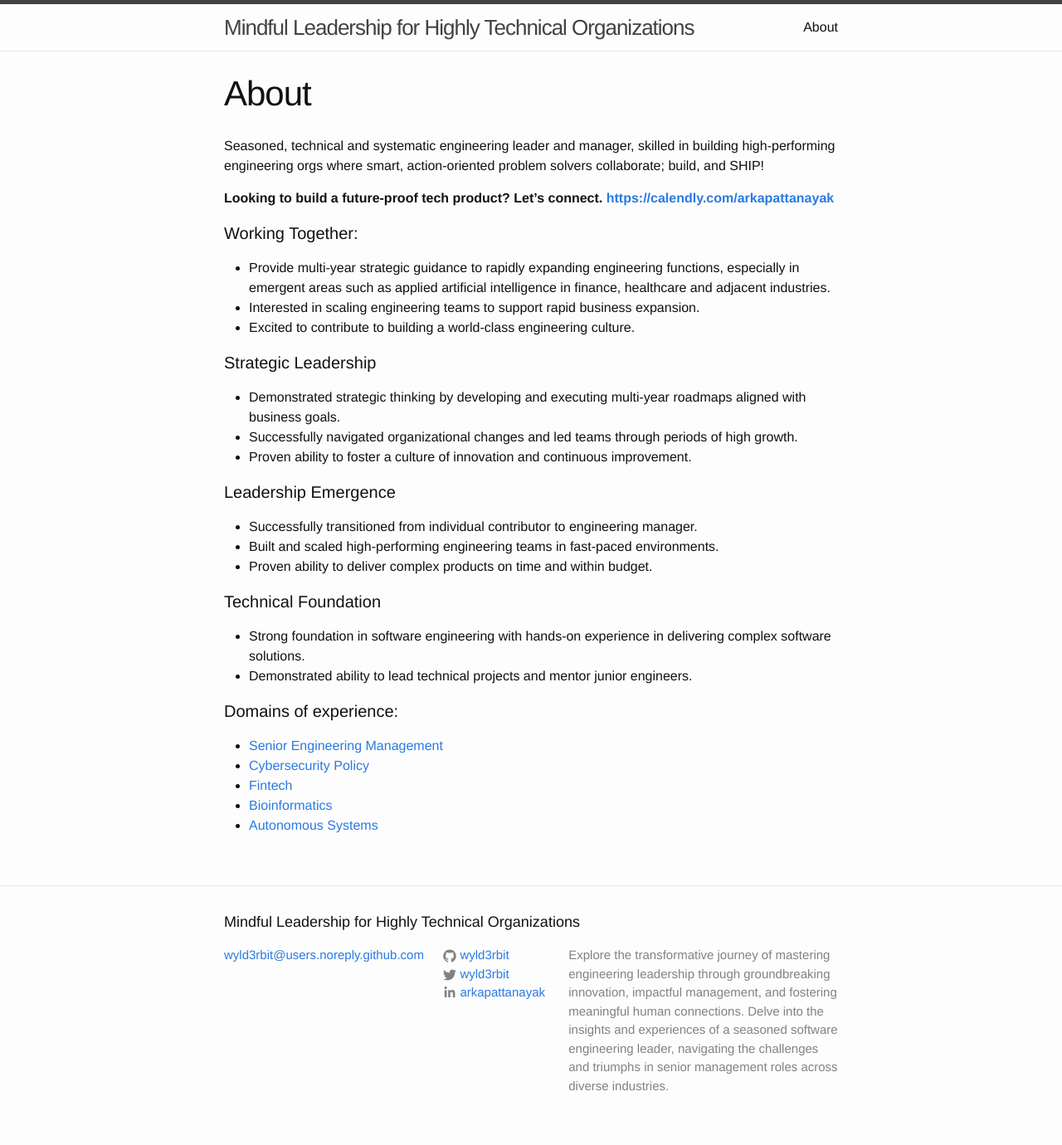
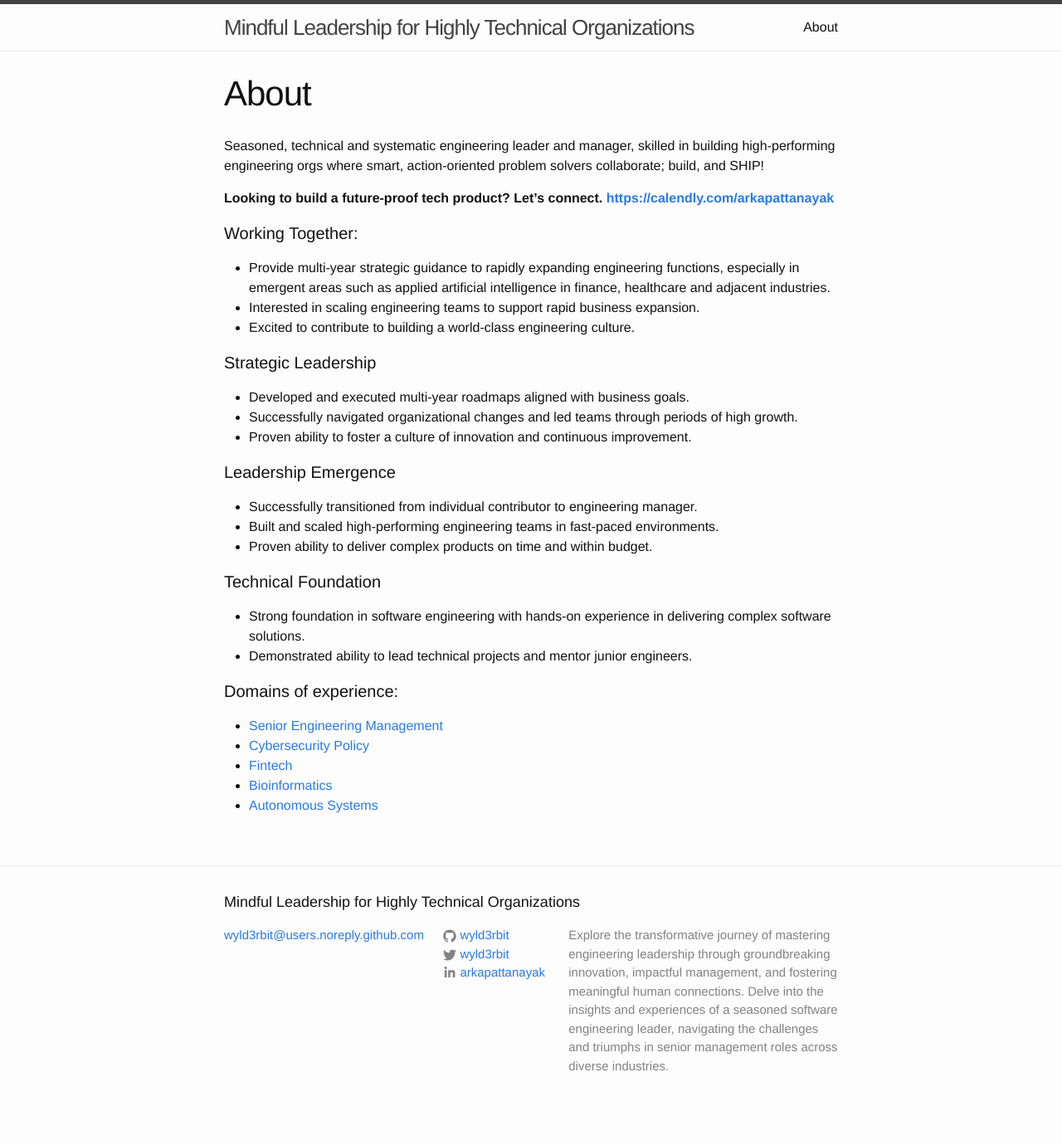
Before and after one commit to wyld3rbit/wyld3rbit.github.io, a Jekyll site: the page built from about.md, in a window 1280 px wide. Shown: the whole page at 83% size. Built offline with Jekyll 4.4.1, drawn with Linux system fonts in a browser that asks for light colours; after the commit the page ends 1356 px from its top, so only the background shows below that.

Commit message:
Update about.md
Updated about page

```diff
--- a/about.md
+++ b/about.md
@@ -17,7 +17,7 @@ Seasoned, technical and systematic engineering leader and manager, skilled in bu
 
 #### Strategic Leadership
 
-- Demonstrated strategic thinking by developing and executing multi-year roadmaps aligned with business goals.
+- Developed and executed multi-year roadmaps aligned with business goals.
 - Successfully navigated organizational changes and led teams through periods of high growth.
 - Proven ability to foster a culture of innovation and continuous improvement.
 
```
